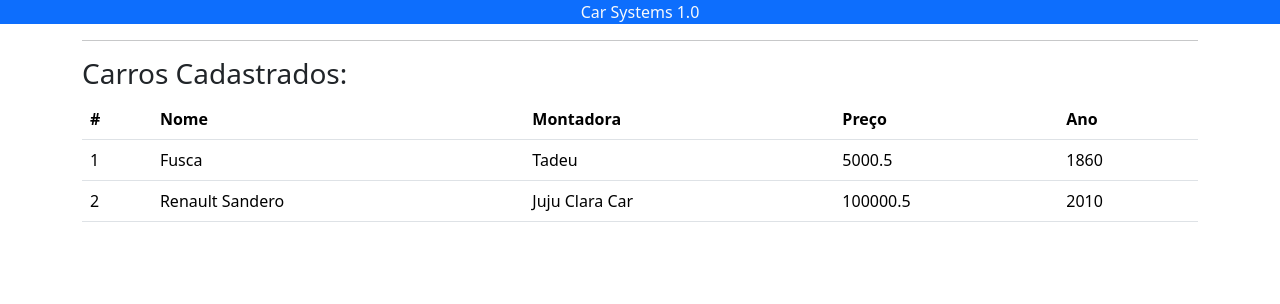
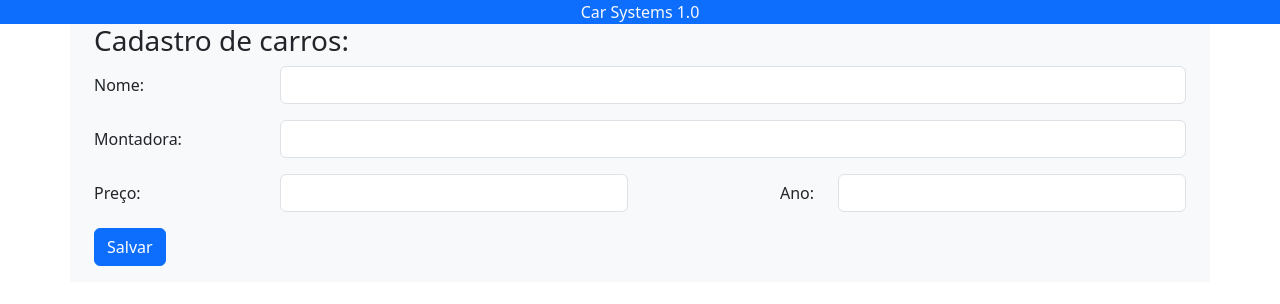
Before and after one commit to JulianaOAguilar/Cadastro_Carros, an Angular app: page / in a window 1280 px wide. Shown: the top 304 px of the page. Built offline with nearby package versions, Linux system fonts and the light colour scheme.

Commit message:
:sparkles: Closes #5: feat: Adicionar layout do formulário de cadastro

```diff
--- a/src/app/app.html
+++ b/src/app/app.html
@@ -1,2 +1,2 @@
 <app-header></app-header>
-<app-cars></app-cars>
+<app-car></app-car>
--- a/src/app/components/car/car.html
+++ b/src/app/components/car/car.html
@@ -1,17 +1,26 @@
-<div class="row text-center">
-    <div class="col">
-        {{car.id}}
+<div class="container bg-light px-4 pb-3">
+  <h3>Cadastro de carros:</h3>
+  <div class="row align-items-center mb-3">
+    <label for="name" class="col-sm-2 col-form-label">Nome:</label>
+    <div class="col-sm-10">
+      <input type="text" id="name" name="name" class="form-control" required>
     </div>
-    <div class="col">
-    {{car.name}}
+  </div>
+  <div class="row align-items-center mb-3">
+    <label for="assembler" class="col-sm-2 col-form-label">Montadora:</label>
+    <div class="col-sm-10">
+      <input type="text" id="assembler" name="assembler" class="form-control" required>
+    </div>
+  </div>
+  <div class="row align-items-center mb-3">
+    <label for="price" class="col-sm-2 col-form-label">Preço:</label>
+    <div class="col-sm-4">
+      <input type="number" step="0.01" id="price" name="price" class="form-control" required>
+    </div>
+    <label for="year" class="col-sm-2 col-form-label text-end">Ano:</label>
+    <div class="col-sm-4">
+      <input type="number" id="year" name="year" class="form-control" required>
+    </div>
+  </div>
+  <button class="btn btn-primary">Salvar</button>
 </div>
-    <div class="col">
-        {{car.assembler}}
-    </div>
-    <div class="col">
-        {{car.price}}
-    </div>
-    <div class="col">
-        {{car.year}}
-    </div>
-</div>
```
